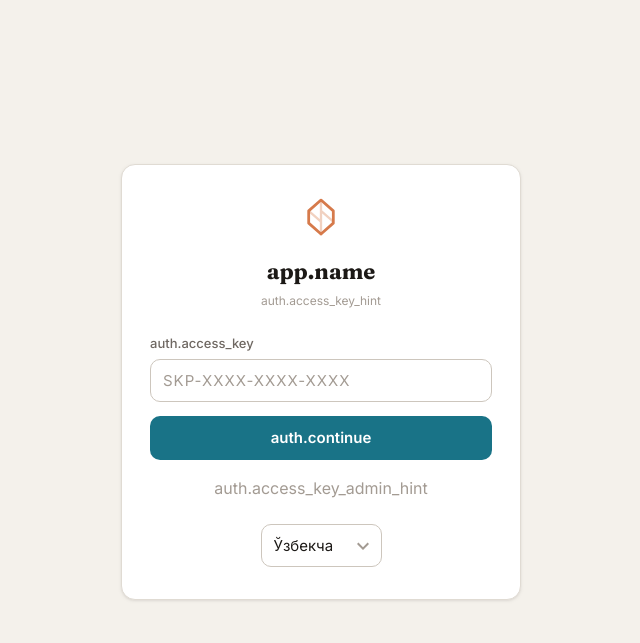
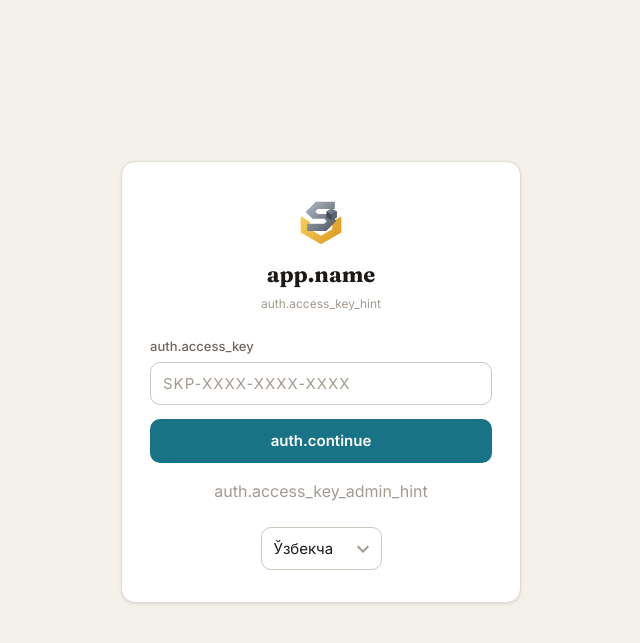
Before and after one commit to nm-backend/business-management-system, a Django app: page /accounts/setup/ in a window 1280 px wide. Shown: the top 643 px of the page, without its empty margins (319-959 px from the left). Run offline with Django 5.2, Linux system fonts and the light colour scheme; parts of the project's set-up code (start-up, migrations or seed data) failed here and were passed over; some libraries are stand-ins or nearby versions.

Commit message:
Redraw the SkladPro mark and wire it into favicon, sidebar and auth pages
The previous attempt was drawn blind and looked wrong. This one was rendered and
inspected at 128/48/26/16 px on dark, light and gold backgrounds before shipping:
an angular steel S built from hexagon facets, a gold cradle for the lower half
and a small cargo cube, matching the supplied brand art.

Wired into the sidebar, the login and key-activation pages, and the favicon,
which the site did not have at all - browsers showed the default page icon.

Co-Authored-By: Claude Opus 5 <noreply@anthropic.com>

```diff
--- a/templates/accounts/login.html
+++ b/templates/accounts/login.html
@@ -5,10 +5,8 @@
 <div style="display: flex; justify-content: center; align-items: center; min-height: 90vh;">
     <div class="card" style="width: 100%; max-width: 400px; padding: 32px 28px; text-align: center;">
         <!-- Brand mark -->
-        <svg width="40" height="40" viewBox="0 0 26 26" fill="none" style="margin: 0 auto 12px;" aria-hidden="true">
-            <path d="M13 2L5 9v8l8 7 8-7V9l-8-7z" stroke="var(--accent, #d67a4b)" stroke-width="1.8" stroke-linejoin="round" fill="none"/>
-            <path d="M13 2v23M5 9l8 7m0-7l8 7" stroke="var(--accent, #d67a4b)" stroke-width="1.5" stroke-linejoin="round" opacity=".35"/>
-        </svg>
+        <img src="{% static 'img/logo.svg' %}" alt="SkladPro" width="52" height="52"
+             style="margin: 0 auto 12px; display: block;">
         <h2 style="font-family: var(--font-display); font-size: 22px; font-weight: 700; font-variation-settings: 'SOFT' 60; margin-bottom: 4px;" data-i18n="app.name">SkladPro.Nod</h2>
         <p class="text-sm text-muted" style="margin-bottom: 24px;" data-i18n="app.tagline"></p>
 
--- a/templates/accounts/setup.html
+++ b/templates/accounts/setup.html
@@ -5,10 +5,8 @@
 <div style="display: flex; justify-content: center; align-items: center; min-height: 90vh;">
     <div class="card" style="width: 100%; max-width: 400px; padding: 32px 28px; text-align: center;">
         <!-- Brand mark -->
-        <svg width="40" height="40" viewBox="0 0 26 26" fill="none" style="margin: 0 auto 12px;" aria-hidden="true">
-            <path d="M13 2L5 9v8l8 7 8-7V9l-8-7z" stroke="var(--accent, #d67a4b)" stroke-width="1.8" stroke-linejoin="round" fill="none"/>
-            <path d="M13 2v23M5 9l8 7m0-7l8 7" stroke="var(--accent, #d67a4b)" stroke-width="1.5" stroke-linejoin="round" opacity=".35"/>
-        </svg>
+        <img src="{% static 'img/logo.svg' %}" alt="SkladPro" width="52" height="52"
+             style="margin: 0 auto 12px; display: block;">
         <h2 style="font-family: var(--font-display); font-size: 22px; font-weight: 700; font-variation-settings: 'SOFT' 60; margin-bottom: 4px;" data-i18n="app.name">SkladPro.Nod</h2>
         <p class="text-sm text-muted" style="margin-bottom: 24px;">
             <span data-i18n="auth.access_key_hint"></span>
--- a/templates/base.html
+++ b/templates/base.html
@@ -8,6 +8,9 @@
       content="width=device-width, initial-scale=1.0, maximum-scale=1.0, user-scalable=no"
     />
     <title>SkladPro.Nod</title>
+    <!-- Favicon: раньше вкладка показывала стандартную иконку браузера. -->
+    <link rel="icon" type="image/svg+xml" href="{% static 'img/logo.svg' %}" />
+    <link rel="apple-touch-icon" href="{% static 'img/logo.svg' %}" />
     <link rel="manifest" href="{% static 'manifest.json' %}" />
     <meta name="theme-color" content="#197387" />
     <meta name="apple-mobile-web-app-capable" content="yes" />
@@ -31,10 +34,8 @@
       <!-- Desktop Sidebar -->
       <aside class="app-sidebar" id="app-sidebar">
         <a href="#/" class="sidebar-brand">
-          <svg class="sidebar-brand-mark" width="26" height="26" viewBox="0 0 26 26" fill="none" aria-hidden="true">
-            <path d="M13 2L5 9v8l8 7 8-7V9l-8-7z" stroke="currentColor" stroke-width="1.8" stroke-linejoin="round" fill="none"/>
-            <path d="M13 2v23M5 9l8 7m0-7l8 7" stroke="currentColor" stroke-width="1.5" stroke-linejoin="round" opacity=".4"/>
-          </svg>
+          <img class="sidebar-brand-mark" src="{% static 'img/logo.svg' %}"
+               width="26" height="26" alt="" aria-hidden="true">
           <span>SkladPro</span>
         </a>
         <nav class="sidebar-nav">
```
Also changed, not shown: static/img/logo.svg.
